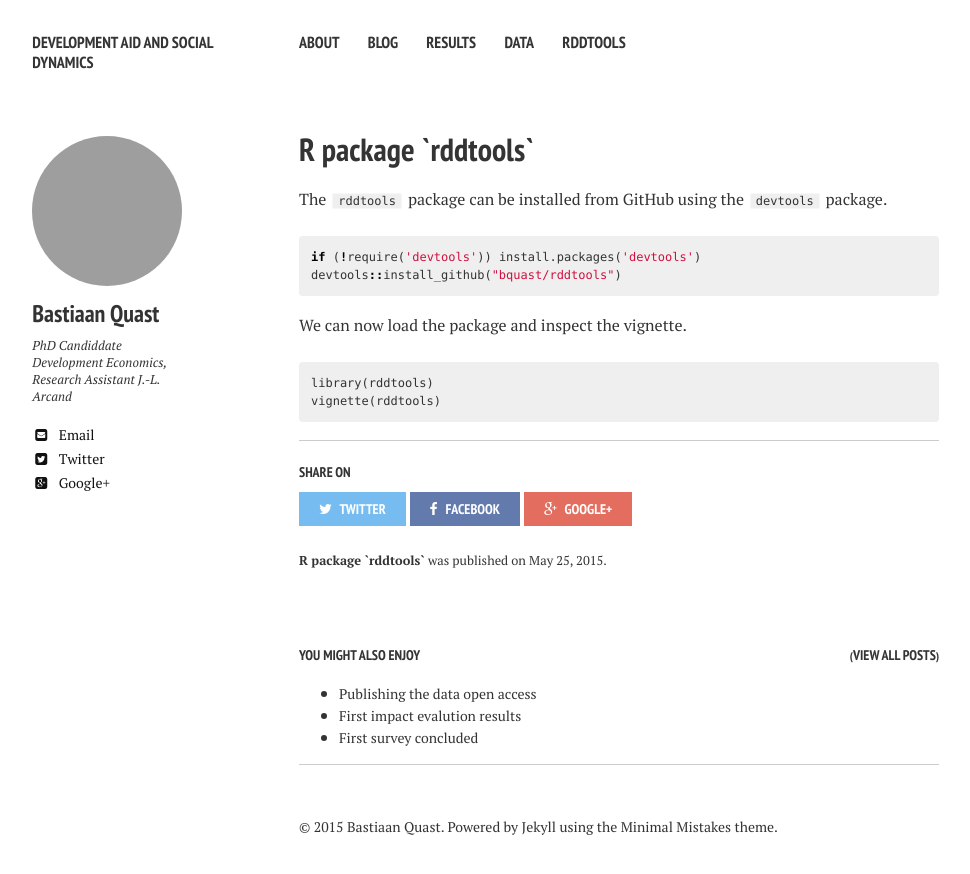
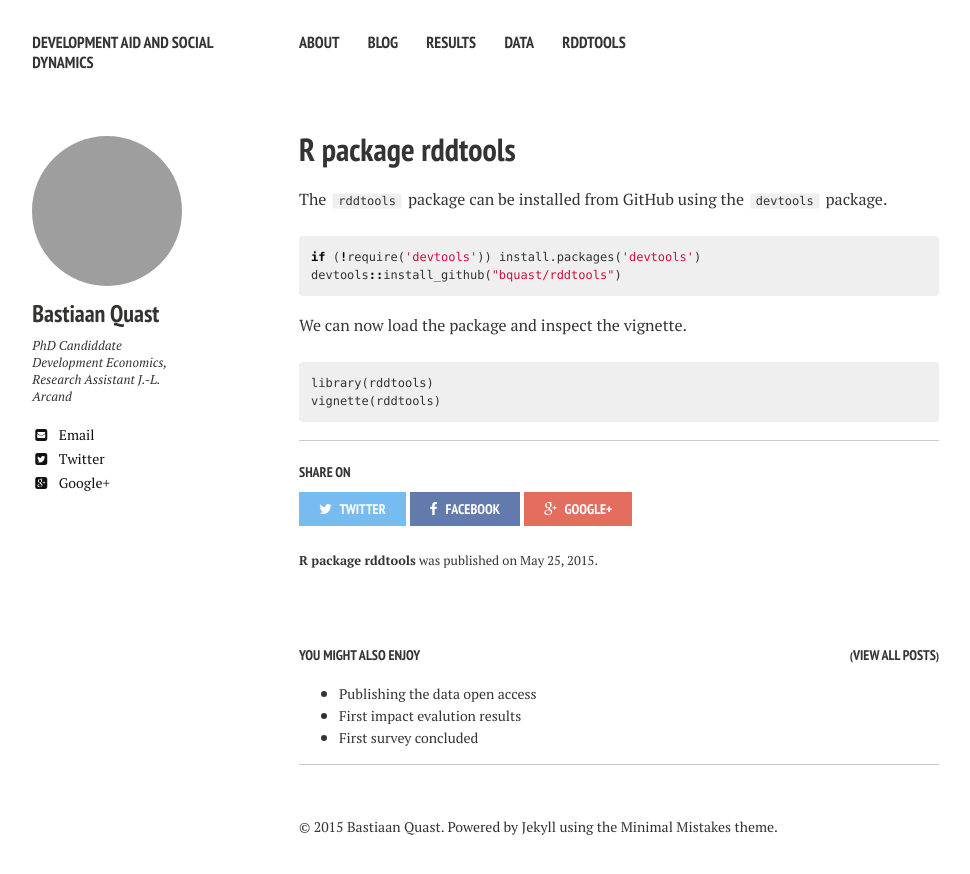
Before and after one commit to bquast/Development-Aid-Social-Dynamics, a Jekyll site: the page built from _posts/2015-05-25-R-package-rddtools.md, in a window 1280 px wide. Shown: the top 874 px of the page, without its empty margins (21-991 px from the left). Built offline with Jekyll 4.4.1, drawn with Linux system fonts in a browser that asks for light colours; nearby versions of some CDN libraries; grey boxes are pictures that could not be loaded.

```diff
--- a/_posts/2015-05-25-R-package-rddtools.md
+++ b/_posts/2015-05-25-R-package-rddtools.md
@@ -1,6 +1,6 @@
 ---
 layout: post
-title: "R package `rddtools`"
+title: "R package rddtools"
 author: bastiaan_quast
 modified:
 excerpt: "An R package for Regression Discontinuity Design"
```
